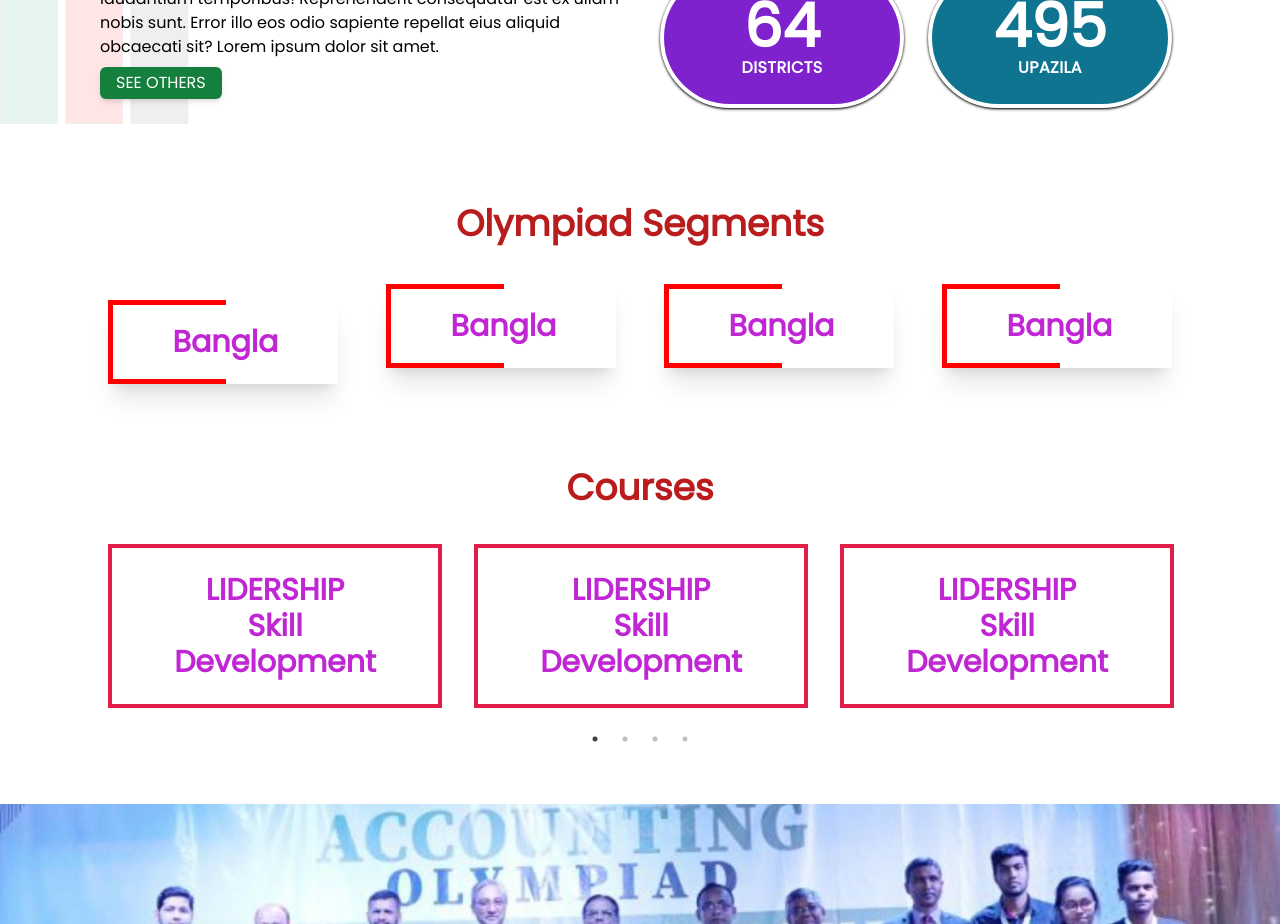
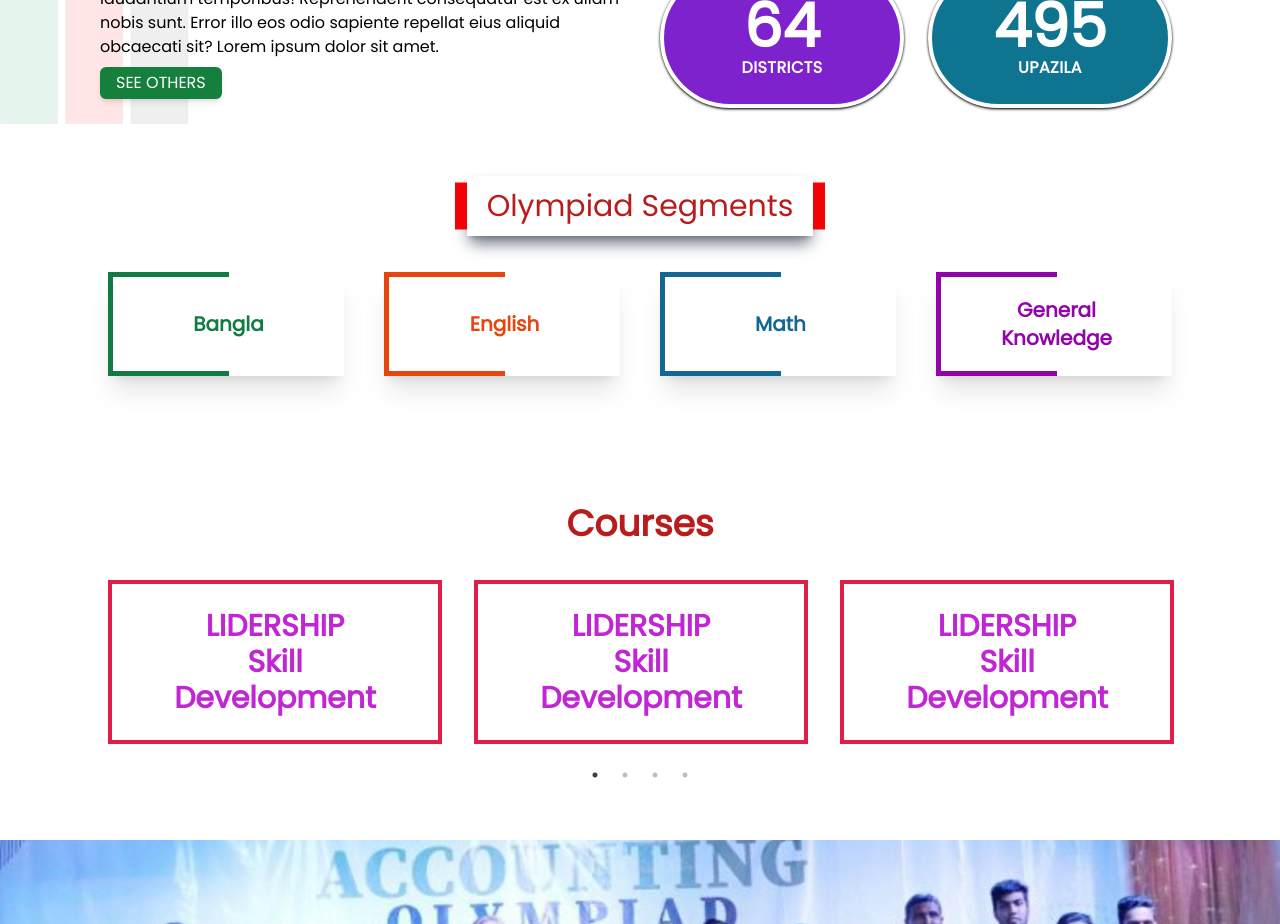
Before and after one commit to ls-kit/careerfrontend, a React (Create React App) app in the folder client/: page / in a window 1280 px wide. Shown: the part 1460-2384 px from the top of the page. Built offline with nearby package versions, Linux system fonts and the light colour scheme.

Commit message:
design update

```diff
--- a/client/src/components/Home/OlympiadSection.js
+++ /dev/null
@@ -1,29 +0,0 @@
-import React from 'react';
-import OlympiadBox from '../shared/OlympiadBox'
-
-const OlympiadSection = () => {
-    return (
-        <div className="my-20 container mx-auto px-3">
-            <div>
-                <h1 className="text-4xl font-bold flex-auto my-10 text-red-700 text-center">Olympiad Segments</h1>
-            </div>
-
-            <div className="gap-4 columns-4">
-                <div>
-                    <OlympiadBox />
-                </div>
-                <div>
-                    <OlympiadBox />
-                </div>
-                <div>
-                    <OlympiadBox />
-                </div>
-                <div>
-                    <OlympiadBox />
-                </div>
-            </div>
-        </div>
-    );
-    }
-
-export default OlympiadSection;
--- /dev/null
+++ b/client/src/components/Home/OlympiadSegment.js
@@ -0,0 +1,52 @@
+import React from "react";
+import { useState } from "react";
+import VisibilitySensor from "react-visibility-sensor";
+
+
+function OlympiadSegment() {
+  const olympiad = [
+    {
+      Name: "Bangla",
+    },
+    {
+      Name: "English",
+    },
+    {
+      Name: "Math",
+    },
+    {
+      Name: "General Knowledge",
+    },
+  ];
+
+  return (
+    <div className="container mx-auto px-3 py-8">
+      <div className="text-center">
+        <h2 className="text-3xl font-medium flex-auto my-5 text-red-700 inline-block shadow-lg shadow-gray-500 px-5 py-3 ls_bar">
+          Olympiad Segments
+        </h2>
+      </div>
+      <div className="grid grid-cols-2 md:grid-cols-4 gap-2 ">
+        {olympiad &&
+          olympiad.map((olympiad) => (
+            <VisibilitySensor>
+              <OlympiadCard
+                name={olympiad.Name}
+              />
+            </VisibilitySensor>
+          ))}
+      </div>
+    </div>
+  );
+}
+
+function OlympiadCard({name}) {
+
+  return (
+    <div className="shadow-xl text-center relative m-4 ls_box-border">
+        <h2 className="flex h-full text-xl font-bold justify-center items-center p-6">{name}</h2>
+    </div>
+  );
+}
+
+export default OlympiadSegment;
--- a/client/src/components/shared/OlympiadBox.js
+++ /dev/null
@@ -1,15 +0,0 @@
-import React from 'react';
-
-const OlympiadBox = () => {
-    return (
-        <div>
-            <div className="shadow-xl text-center relative m-4 ls_box-border">
-                <h2 className="font-bold text-3xl text-fuchsia-600 p-6">
-                    Bangla
-                </h2>
-            </div>
-        </div>
-    );
-};
-
-export default OlympiadBox;
--- a/client/src/index.css
+++ b/client/src/index.css
@@ -24,14 +24,38 @@ code {
   font-family: "Poppins", sans-serif;
 }
 /* Custom Classes */
+:root {
+  --color1 : #127A43;
+  --color2 : #E6460E;
+  --color3 : #136793;
+  --color4 : #9303AA;
+}
 
 .container{
   max-width: 1120px !important;
 }
+.ls_bar {
+  position: relative;
+}
+.ls_bar::after, .ls_bar::before {
+	content: '';
+	position: absolute;
+	background: #F30206;
+	width: 12px;
+	height: 47px;
+	transform: translateY(-50%);
+	right: 100%;
+	top: 50%;
+}
+.ls_bar::after {
+  right: inherit;
+  left: 100%;
+}
 
 .ls_box-border {
-  border-left: 5px solid red;
+  border-left: 5px solid var(--color1);
 }
+.ls_box-border:after,
 .ls_box-border:before {
   content: "";
   position: absolute;
@@ -39,14 +63,52 @@ code {
   left: 0;
   width: 50%;
   height: 5px;
-  background: red;
 }
 .ls_box-border:after {
-  content: "";
-  position: absolute;
   bottom: 0;
-  left: 0;
-  width: 50%;
-  height: 5px;
-  background: red;
+  top: inherit;
 }
+
+.ls_box-border:first-child h2 {
+  color: var(--color1);
+}
+.ls_box-border:first-child {
+  border-color: var(--color1);
+}
+.ls_box-border:first-child:after,
+.ls_box-border:first-child:before {
+  background: var(--color1);
+}
+
+.ls_box-border:nth-child(2) h2 {
+  color: var(--color2);
+}
+.ls_box-border:nth-child(2) {
+  border-color: var(--color2);
+}
+.ls_box-border:nth-child(2):after,
+.ls_box-border:nth-child(2):before {
+  background: var(--color2);
+}
+
+.ls_box-border:nth-child(3) h2 {
+  color: var(--color3);
+}
+.ls_box-border:nth-child(3) {
+  border-color: var(--color3);
+}
+.ls_box-border:nth-child(3):after,
+.ls_box-border:nth-child(3):before {
+  background: var(--color3);
+}
+
+.ls_box-border:nth-child(4) h2 {
+  color: var(--color4);
+}
+.ls_box-border:nth-child(4) {
+  border-color: var(--color4);
+}
+.ls_box-border:nth-child(4):after,
+.ls_box-border:nth-child(4):before {
+  background: var(--color4);
+}
--- a/client/src/pages/Home.js
+++ b/client/src/pages/Home.js
@@ -4,11 +4,10 @@ import Banner from '../components/Home/Banner';
 import OurAdvisor from '../components/Home/OurAdvisor';
 import SimpleSlider from '../components/Home/Slider';
 import CourseSlider from '../components/Home/CourseSlider';
-import OlympiadSection from '../components/Home/OlympiadSection';
 import Footer from '../components/shared/Footer';
 import Header from '../components/shared/Header';
 import TopHeader from '../components/shared/TopHeader';
-import OlympiadBox from '../components/shared/OlympiadBox';
+import OlympiadSegment from '../components/Home/OlympiadSegment';
 
 const Home = () => {
     return (
@@ -16,11 +15,10 @@ const Home = () => {
             <TopHeader />
             <Header />
             <Banner />
-
-             {/* <CountDown /> */}
+            {/* <CountDown /> */}
             {/* <CountUp />  */}
-           <Aboutsection/>
-           <OlympiadSection />
+            <Aboutsection/>
+            <OlympiadSegment />
             <CourseSlider />
             <SimpleSlider />
             <OurAdvisor/>
```
